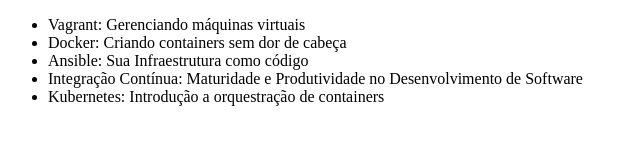
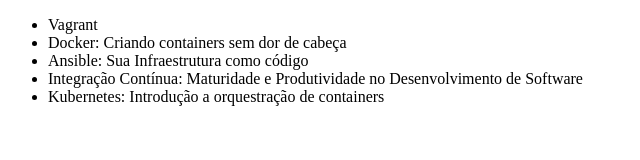
Before and after one commit to alanbrunoscience/alura-git-github, a plain HTML site: page index.html in a window 1280 px wide. Shown: the whole page, without its empty margins (0-640 px from the left). Drawn offline with Linux system fonts and the light colour scheme.

Commit message:
Nome do Curso de Vagrant alterado

```diff
--- a/index.html
+++ b/index.html
@@ -6,7 +6,7 @@
 </head>
 <body>
     <ul>
-        <li>Vagrant: Gerenciando máquinas virtuais</li>
+        <li>Vagrant</li>
         <li>Docker: Criando containers sem dor de cabeça</li>
         <li>Ansible: Sua Infraestrutura como código</li>
         <li>Integração Contínua: Maturidade e Produtividade no Desenvolvimento de Software</li>
```
